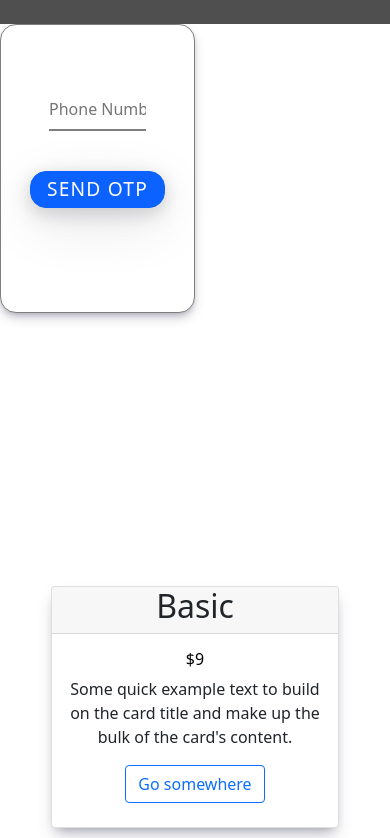
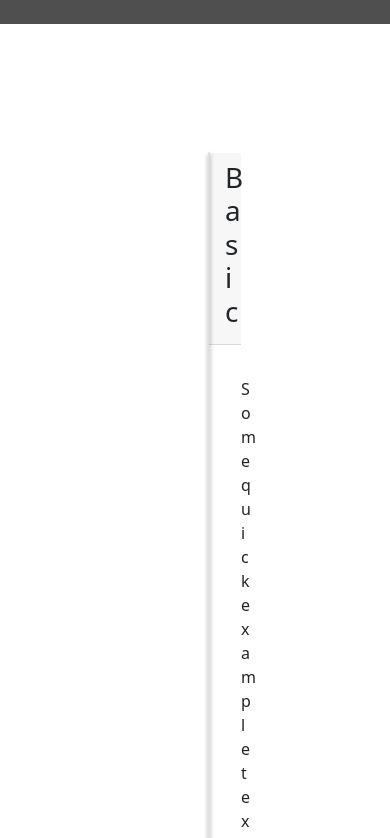
Before and after one commit to HAL-Services/Outlook_KCM, a React (Create React App) app: page / in a window 390 px wide. Shown: the part 820-1658 px from the top of the page. Built offline with nearby package versions, Linux system fonts and the light colour scheme; grey boxes are pictures that could not be loaded.

Commit message:
Created sticky phone card

```diff
--- a/src/App.js
+++ b/src/App.js
@@ -1,16 +1,11 @@
 import "./App.css";
 import "./Pages/Home/Home";
 import Home from "./Pages/Home/Home";
-import Header from "./Components/Header/header";
-import Footer from "./Components/Footer/footer";
-import React, { Component } from "react";
 
 export default function App() {
   return (
     <div className="App">
-      <Header />
       <Home />
-      <Footer />
     </div>
   );
 }
--- a/src/Components/Cards/Cards.jsx
+++ /dev/null
@@ -1,54 +0,0 @@
-import "./Cards.styles.css";
-import { Card, Button, Row, Col } from "react-bootstrap";
-
-export default function Cards() {
-  return (
-    <Row>
-      <Col className="pricing d-flex gap-2" lg={4} md={6} sm={6}>
-        <Card style={{ width: "18rem" }} className="text-center pricing_col">
-          <Card.Header className="card-heading">
-            <h1>Basic</h1>
-          </Card.Header>
-          <Card.Body className="gap-2 mb-4 m-3 ">
-            <Card.Title className="plan_head">$9</Card.Title>
-            <Card.Text>
-              Some quick example text to build on the card title and make up the
-              bulk of the card's content.
-            </Card.Text>
-            <Button variant="outline-primary">Go somewhere</Button>
-          </Card.Body>
-        </Card>
-      </Col>
-      <Col lg={4} md={6} sm={6}>
-        <Card style={{ width: "18rem" }} className="text-center hidden">
-          <Card.Header className="card-heading">
-            <h1>Standard</h1>
-          </Card.Header>
-          <Card.Body className="gap-2 mb-4 m-3">
-            <Card.Title className="plan_head">$9</Card.Title>
-            <Card.Text>
-              Some quick example text to build on the card title and make up the
-              bulk of the card's content.
-            </Card.Text>
-            <Button variant="outline-primary">Go somewhere</Button>
-          </Card.Body>
-        </Card>
-      </Col>
-      <Col lg={4} md={12}>
-        <Card style={{ width: "18rem" }} className="text-center hidden">
-          <Card.Header className="card-heading">
-            <h1>Premium</h1>
-          </Card.Header>
-          <Card.Body className="gap-2 mb-4 m-3">
-            <Card.Title className="plan_head">$9</Card.Title>
-            <Card.Text>
-              Some quick example text to build on the card title and make up the
-              bulk of the card's content.
-            </Card.Text>
-            <Button variant="outline-primary">Go somewhere</Button>
-          </Card.Body>
-        </Card>
-      </Col>
-    </Row>
-  );
-}
--- a/src/Components/Cards/Cards.styles.css
+++ /dev/null
@@ -1,43 +0,0 @@
-.plan_head {
-  color: black;
-  font-size: 1rem;
-}
-
-.card-heading h1 {
-  font-size: 2rem;
-  font-weight: 500;
-}
-
-.card-heading {
-  padding: 1rem;
-}
-
-.card {
-  box-shadow: rgba(50, 50, 93, 0.25) 0px 10px 16px -4px,
-    rgba(0, 0, 0, 0.3) 0px 6px 10px -6px;
-  transition: 200ms;
-}
-
-.card:hover {
-  box-shadow: rgba(50, 50, 93, 0.25) 0px 14px 20px -2px,
-    rgba(0, 0, 0, 0.3) 0px 9px 13px -3px;
-}
-
-.card-body {
-  padding: 1rem;
-}
-
-@media only screen and (max-width: 1030px) {
-  .plan_head {
-    color: black;
-  }
-  .card-heading h1 {
-    font-weight: 500;
-  }
-  .card-heading {
-    padding: 0;
-  }
-  .card-body {
-    padding: 0;
-  }
-}
--- a/src/Components/Header/header.styles.css
+++ b/src/Components/Header/header.styles.css
@@ -3,7 +3,7 @@
   display: flex;
   justify-content: space-between;
   width: 100%;
-  z-index: 1000;
+  z-index: 5;
   top: 0px;
   background-color: transparent;
   position: fixed;
--- /dev/null
+++ b/src/Components/PhoneOtp/PhoneOpt.styles.css
@@ -0,0 +1,5 @@
+.phone_card {
+  box-shadow: rgba(0, 0, 0, 0.07) 0px 1px 2px, rgba(0, 0, 0, 0.07) 0px 2px 4px,
+    rgba(0, 0, 0, 0.07) 0px 4px 8px, rgba(0, 0, 0, 0.07) 0px 8px 16px,
+    rgba(0, 0, 0, 0.07) 0px 16px 32px, rgba(0, 0, 0, 0.07) 0px 32px 64px;
+}
--- /dev/null
+++ b/src/Components/PhoneOtp/PhoneOtp.jsx
@@ -0,0 +1,41 @@
+import { Card, Button, InputGroup, Form, FloatingLabel } from "react-bootstrap";
+import "./PhoneOpt.styles.css";
+
+export default function PhoneOtp({ title }) {
+  return (
+    <Card
+      border="light"
+      className="phone_card"
+      style={{ width: "18rem", height: "25rem" }}
+    >
+      <Card.Header
+        className="mb-8 text-center"
+        as="h3"
+        style={{ fontSize: "2rem", backgroundColor: "#2a2726", color: "white" }}
+      >
+        {title}
+      </Card.Header>
+      <Card.Body
+        className="text-center"
+        style={{ display: "flex", alignItems: "center" }}
+      >
+        <InputGroup className="d-flex m-3">
+          <Form>
+            <FloatingLabel
+              controlId="floatingInput"
+              label="Phone Number"
+              className="mb-3"
+            >
+              <Form.Control type="phone" placeholder="name@example.com" />
+            </FloatingLabel>
+          </Form>
+        </InputGroup>
+      </Card.Body>
+      <Card.Footer className="text-center">
+        <Button variant="primary m-3" style={{ fontSize: "1.2rem" }}>
+          Send OTP
+        </Button>{" "}
+      </Card.Footer>
+    </Card>
+  );
+}
--- /dev/null
+++ b/src/Components/Service Card/ServiceCard.jsx
@@ -0,0 +1,19 @@
+import "./ServiceCard.styles.css";
+import { Card, Button } from "react-bootstrap";
+
+export default function ServiceCard({ title }) {
+  return (
+    <Card className="text-center m-5 service_card" style={{ width: "18rem" }}>
+      <Card.Header>
+        <h1>{title}</h1>
+      </Card.Header>
+      <Card.Body className="m-3">
+        <Card.Text>
+          Some quick example text to build on the card title and make up the
+          bulk of the card's content.
+        </Card.Text>
+        <Button variant="outline-primary">Go somewhere</Button>
+      </Card.Body>
+    </Card>
+  );
+}
--- /dev/null
+++ b/src/Components/Service Card/ServiceCard.styles.css
@@ -0,0 +1,10 @@
+.service_card {
+  box-shadow: rgba(0, 0, 0, 0.4) 0px 2px 4px,
+    rgba(0, 0, 0, 0.3) 0px 7px 13px -3px, rgba(0, 0, 0, 0.2) 0px -3px 0px inset;
+  transition: 300ms;
+}
+
+.service_card:hover {
+  box-shadow: rgba(0, 0, 0, 0.4) 0px 4px 8px,
+    rgba(0, 0, 0, 0.3) 0px 10px 16px -3px, rgba(0, 0, 0, 0.2) 0px -3px 0px inset;
+}
--- a/src/Pages/Home/Home.jsx
+++ b/src/Pages/Home/Home.jsx
@@ -1,10 +1,14 @@
-import Cards from "../../Components/Cards/Cards";
 import Carousels from "../../Components/Carousel/Carousel";
+import ServiceCard from "../../Components/Service Card/ServiceCard";
+import PhoneOtp from "../../Components/PhoneOtp/PhoneOtp";
+import Header from "../../Components/Header/header";
+import Footer from "../../Components/Footer/footer";
 import "./Home.styles.css";
 
 export default function Home() {
   return (
     <>
+      <Header />
       <div className="home">
         <img
           className="home_img"
@@ -14,37 +18,29 @@ export default function Home() {
         <div className="content_body">
           <h1>
             KCM AUTOMOBILES
+            <br />
             <span className="hidden">(The German Car Experts)</span>{" "}
           </h1>
           <p>Car Repair And Maintenance in Gurugram</p>
         </div>
       </div>
-      <div className="phone_card">
-        <div className="phone_head">
-          <label htmlFor="PHONE">
-            <input type="text" name="" id="phone" placeholder="Phone Number" />
-            <div className="underline"></div>
-          </label>
+
+      <div className="service_section">
+        <div className="service_all_cards">
+          <ServiceCard title="Basic" />
+          <span className="hidden">
+            <ServiceCard title="Standard" />
+          </span>
         </div>
-
-        <button className="btn_otp">SEND OTP</button>
-      </div>
-      <div className="plans_all">
-        <div className="left_side">
-          <Cards />
-          <a href="services">Explore More</a>
+        <div className="service_link">
+          <a href="service">Explore More</a>
         </div>
       </div>
-
-      <div className="testimonial">
-        <Carousels />
-        <div className="testimonial_right">
-          {/* <img
-            src="https://www.google.com/maps/place/KCM+AUTOMOBILES/data=!3m1!4b1!4m2!3m1!1s0x390d183000000021:0x8d473674bdf87c83"
-            alt="image"
-          />*/}
-        </div>
+      <Carousels />
+      <div className="phone_section">
+        <PhoneOtp title="Quick Service" />
       </div>
+      <Footer />
     </>
   );
 }
--- a/src/Pages/Home/Home.styles.css
+++ b/src/Pages/Home/Home.styles.css
@@ -5,6 +5,7 @@
   height: 100vh;
   object-fit: cover;
   filter: brightness(50%);
+
   background-color: black;
 }
 
@@ -15,7 +16,6 @@
   align-items: center;
   min-height: 100vh;
   padding: 5rem 10rem;
-  z-index: -2;
 }
 
 .content_body h1 {
@@ -34,89 +34,35 @@
   z-index: 1;
 }
 
-.plans_all {
+.service_section {
+  min-height: 100vh;
   padding: 5rem 10rem;
-  min-height: 100vh;
 }
 
-.phone_card {
+.service_all_cards {
   display: flex;
-  background-color: #ffff;
-  flex-direction: column;
-  align-items: center;
-  border-radius: 1rem;
-  box-shadow: rgba(50, 50, 93, 0.25) 0px 6px 12px -2px,
-    rgba(0, 0, 0, 0.3) 0px 3px 7px -3px;
-  border: 0.5px solid #7e7e7e;
-  width: 50%;
-  height: 5%;
-  margin: auto;
-  margin-top: 5rem;
-}
-
-.phone_head {
-  font-size: 1rem;
-  margin: 1rem;
-}
-
-.phone_head input {
-  width: 100%;
-  height: 40px;
-  font-size: 16px;
-  border: none;
-  outline: none;
-}
-
-.underline {
-  background: #7e7e7e;
-  width: 100%;
-  height: 2px;
-}
-
-.btn_otp {
-  padding: 0.2rem 1rem;
-  font-weight: 400;
-  font-size: 1.2rem;
-  margin: 1rem;
-  background: #0b62fe;
-  color: white;
-  border: 1px solid #0b62fe;
-  transition: 200ms;
-  border-radius: 1rem;
-  letter-spacing: 1.2px;
-  white-space: nowrap;
-  box-shadow: rgba(17, 17, 26, 0.1) 0px 4px 16px,
-    rgba(17, 17, 26, 0.1) 0px 8px 24px, rgba(17, 17, 26, 0.1) 0px 16px 56px;
-}
-
-.btn_otp:hover {
-  background: transparent;
-  color: black;
-}
-
-.left_side {
-  display: flex;
-  flex-direction: column;
   align-items: center;
 }
 
-.left_side a {
-  margin-top: 2rem;
+.service_link a {
+  text-decoration: none;
 }
 
-.testimonial {
-  display: flex;
-  min-height: 100vh;
-  padding: 5rem 10rem;
-  justify-content: space-between;
-  align-items: center;
+.service_link {
+  display: inline-block;
+  padding-left: 28%;
 }
 
-.testimonial_right {
-  border: 1px solid black;
-  margin: 5rem;
-  padding: 5rem;
+.phone_section {
+  position: sticky;
+  bottom: 0;
+  z-index: 1;
+  width: auto;
+  display: inline-block;
+  left: 77%;
+  bottom: 3rem;
 }
+
 @media only screen and (max-width: 1030px) {
   .content_body h1 {
     color: white;
@@ -128,54 +74,7 @@
   .hidden {
     display: none;
   }
-  .plans_all {
-    display: flex;
-    flex-direction: column;
-    justify-content: space-around;
-    min-height: 100vh;
-    padding: 2rem 7rem;
-  }
-  .row {
-    display: flex;
-    flex-direction: row;
-    justify-content: stretch;
-  }
-  .phone_card {
-    display: flex;
-    background-color: #ffff;
-    flex-direction: column;
-    align-items: center;
-    padding: 4rem 3rem;
-    margin: 0;
-    border-radius: 1rem;
-    box-shadow: rgba(50, 50, 93, 0.25) 0px 6px 12px -2px,
-      rgba(0, 0, 0, 0.3) 0px 3px 7px -3px;
-  }
-
-  .phone_head {
-    font-size: 1rem;
-    margin: 0rem;
-  }
-
-  .phone_head input {
-    width: 100%;
-    padding: 0 0;
-    height: 40px;
-    font-size: 16px;
-    border: none;
-    outline: none;
-  }
-  .btn_otp {
-    padding: 0.2rem 1rem;
-    font-weight: 400;
-    font-size: 1.2rem;
-    margin: 2.5rem 1rem;
-    background: #0b62fe;
-    color: white;
-    border: 1px solid #0b62fe;
-    transition: 200ms;
-    border-radius: 1rem;
-    letter-spacing: 1.2px;
-    white-space: nowrap;
+  .phone_section {
+    position: relative;
   }
 }
```
Also changed, not shown: src/Components/Carousel/Carousel.jsx (+14 -12 lines).
